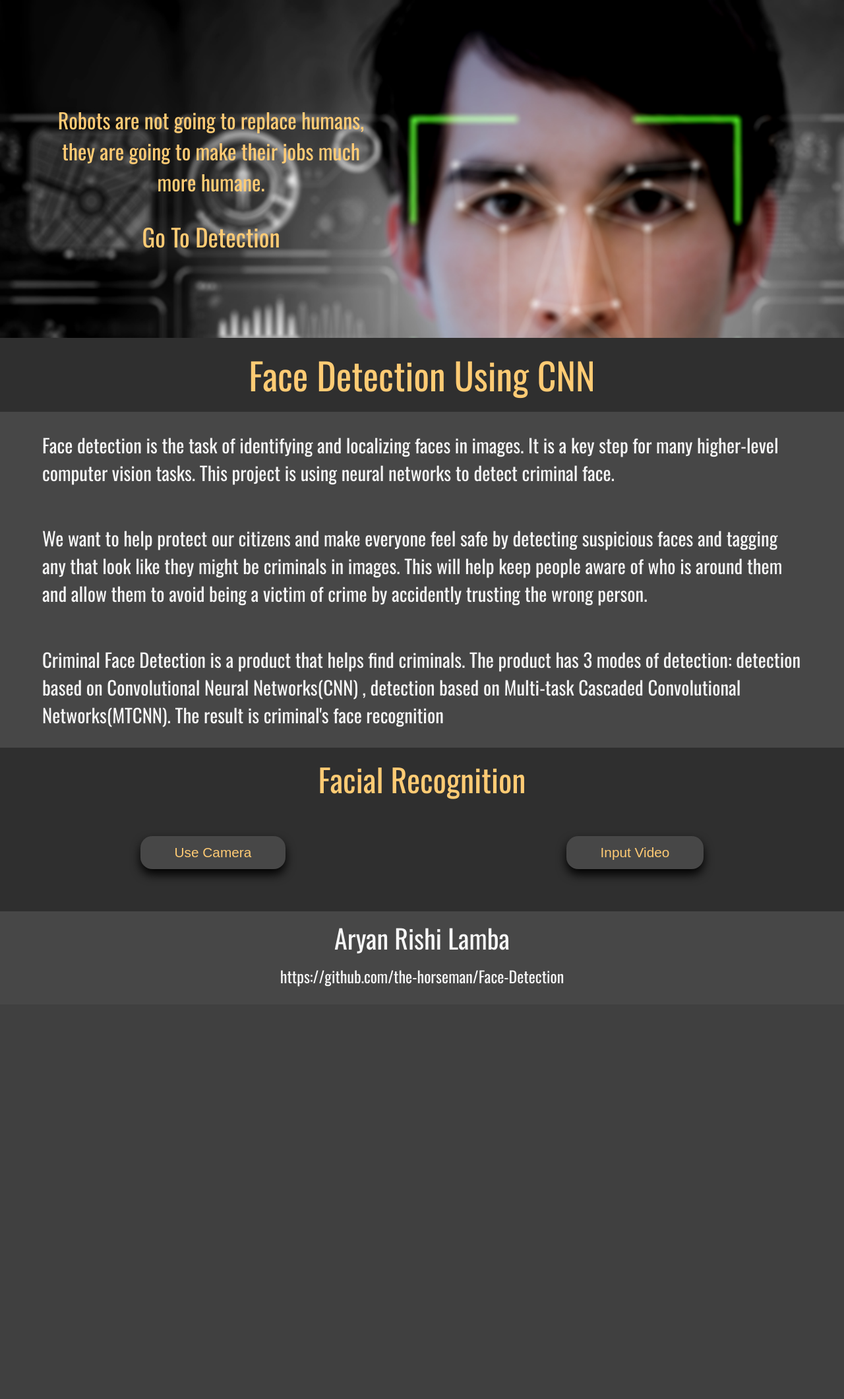
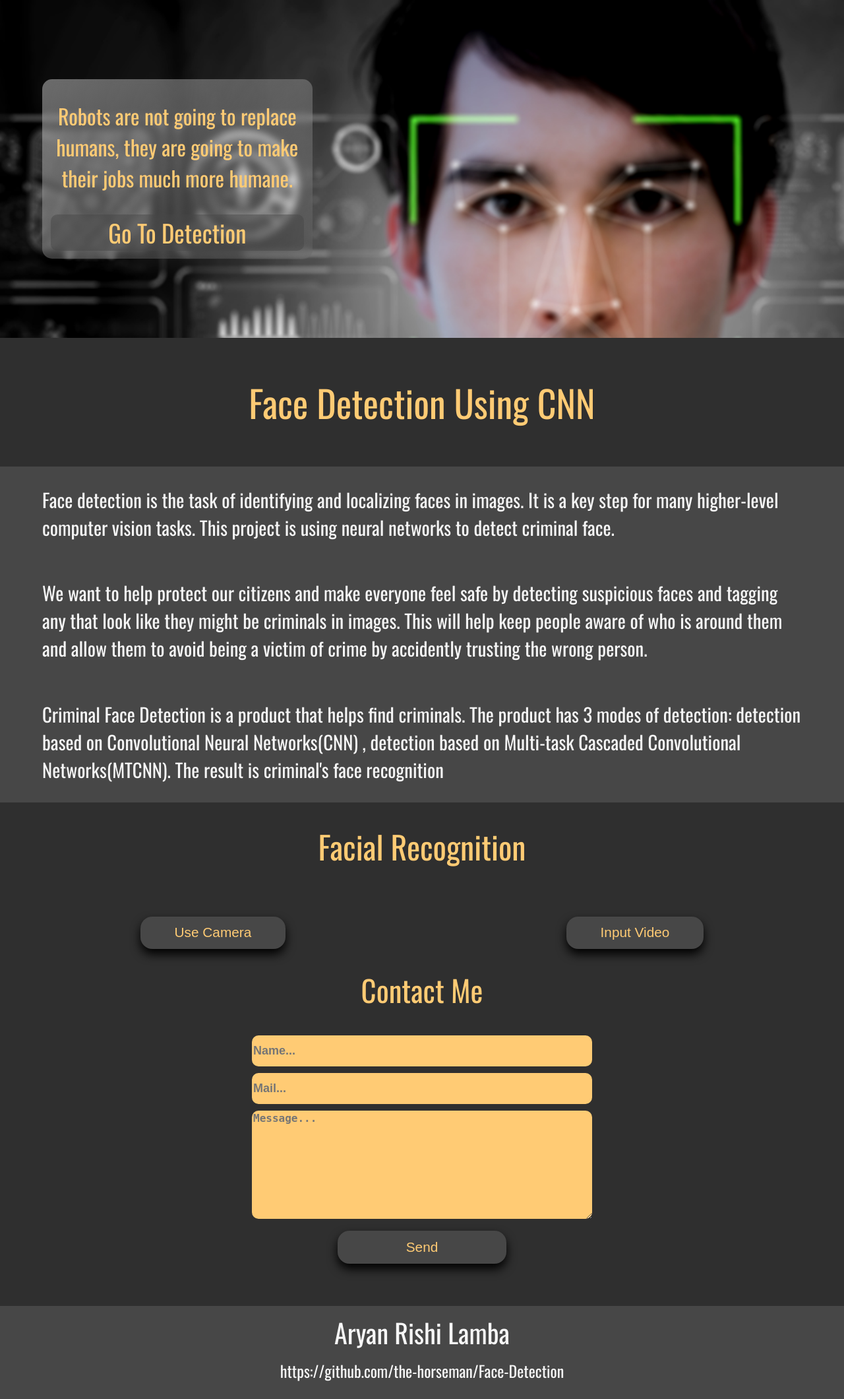
Before and after one commit to the-horseman/Face-Detection, a Python web app: template templates/index.html in a window 1280 px wide. Shown: the whole page at 66% size. Before the commit the page ends 1495 px from the top, so only its background shows below. Run offline with Jinja, Linux system fonts and the light colour scheme; the template is opened without the code that fills it, so the values that code supplies are empty.

Commit message:
Added Contact me Feature

```diff
--- a/style/app.js
+++ b/style/app.js
@@ -109,3 +109,21 @@ function ImidStrt() {
         'scrollTop': $("#detection").position().top
     }, 1000);
 }
+
+function cnt_me() {
+    var nme = document.getElementById("fname").value;
+    var mal = document.getElementById("yrmail").value;
+    var mess = document.getElementById("message").value;
+
+    Email.send({
+        Host: "smtp.gmail.com",
+        Username: "contactmemail2002@gmail.com",
+        Password: "contactme123",
+        To: 'aryanrishi20@gmail.com',
+        From: "contactmemail2002@gmail.com",
+        Subject: "Contact Me Form",
+        Body: "Name => " + nme + "   Email => " + mal + "   Message => " + mess,
+    }).then(
+        message => alert(message)
+    );
+}
--- a/style/style.css
+++ b/style/style.css
@@ -1,4 +1,5 @@
-body,html {
+body,
+html {
   margin: 0% 0% 0% 0%;
   padding: 0% 0% 0% 0%;
   font-family: "Oswald", sans-serif;
@@ -21,8 +22,14 @@ body,html {
   display: flex;
   flex-direction: column;
   text-align: center;
-  width: 40%;
+  width: 30%;
   margin-left: 5%;
+  background-image: linear-gradient(to bottom right,
+      rgba(255, 255, 255, 0.4),
+      rgba(114, 114, 114, 0.167));
+  backdrop-filter: blur(5px);
+  border-radius: 15px;
+  padding: 0% 1% 1% 1%;
 }
 
 #qte {
@@ -31,10 +38,20 @@ body,html {
 }
 
 #goto {
+  background-color: #4747477c;
   text-decoration: none;
+  border-radius: 10px;
   color: #ffcb74;
   font-size: 230%;
   cursor: pointer;
+}
+
+#goto:hover {
+  background-color: #474747a8;
+}
+
+#goto:active {
+  background-color: #474747c8;
 }
 
 #proj-desc {
@@ -46,7 +63,6 @@ body,html {
 #proj-head {
   color: #ffcb74;
   font-size: 350%;
-  line-height: 0%;
 }
 
 #proj-subj {
@@ -67,7 +83,7 @@ body,html {
 #det-head {
   color: #ffcb74;
   font-size: 300%;
-  line-height: 0%;
+  line-height: 80%;
 }
 
 #photo {
@@ -123,6 +139,34 @@ body,html {
   transform: scale(0.90);
 }
 
+#contact {
+  display: flex;
+  flex-direction: column;
+  width: 100%;
+  align-items: center;
+  justify-content: space-between;
+}
+
+#contact-flex {
+  width: 40%;
+  display: flex;
+  flex-direction: column;
+  align-items: center;
+  justify-content: space-around;
+}
+
+.contact-entry {
+  margin: 1% 0% 1% 0%;
+  width: 100%;
+  background-color: #ffcb74;
+  color: #111111;
+  font-size: large;
+  height: 2.5em;
+  border-radius: 10px;
+  border-width: 0px;
+  font-weight: bold;
+}
+
 #about {
   display: flex;
   margin-top: 5%;
--- a/templates/index.html
+++ b/templates/index.html
@@ -65,6 +65,17 @@
             </div>
         </div>
     </div>
+    <p id="cont-head" style="text-align: center; color: #ffcb74; font-size: 280%; line-height: 80%;">Contact Me</p>
+    <div id="contact">
+        <form style="width: 100%; display: flex; justify-content: space-around;">
+            <div id="contact-flex">
+                <input type="text" class="contact-entry" id="fnme" placeholder="Name...">
+                <input type="text" class="contact-entry" id="yrmail" placeholder="Mail...">
+                <textarea id="message" class="contact-entry" placeholder="Message..." style="height: 10em;"></textarea>
+            </div>
+        </form>
+        <button class="choice-butt" style="width: 20%; margin-top: 1%;" onclick="cnt_me()">Send</button>
+    </div>
     <div id="about">
         <p id="name">Aryan Rishi Lamba</p>
         <a id="proj-link"
```
